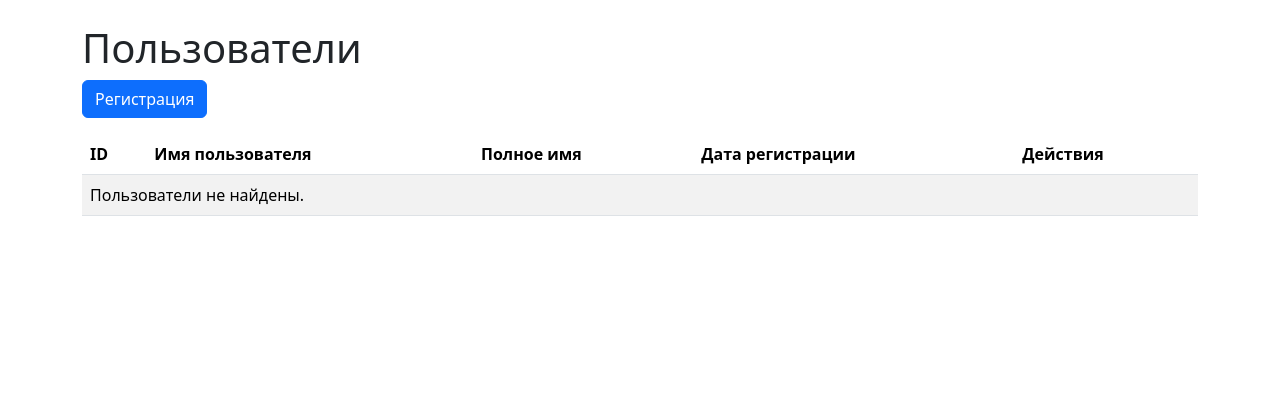
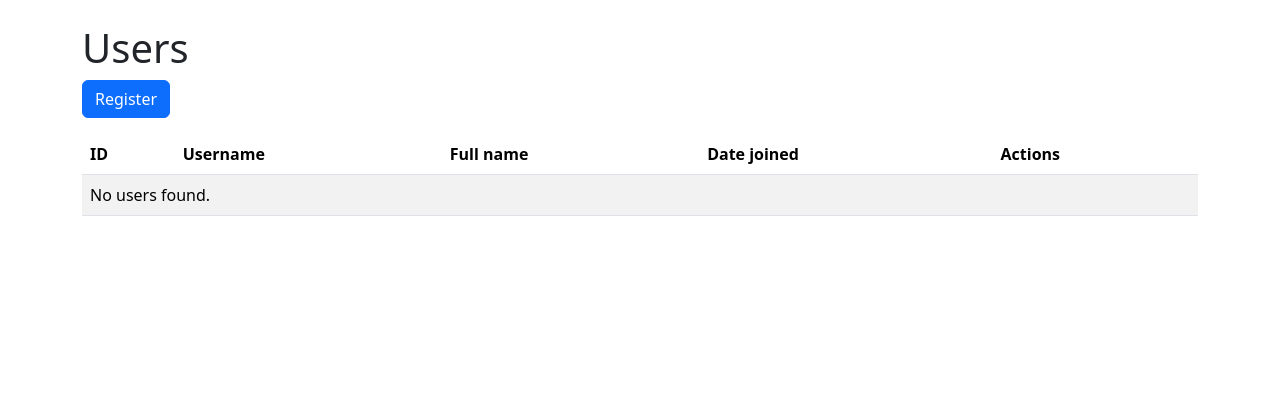
Before and after one commit to Maxcosanostra/python-project-52, a Django app: page /users/ in a window 1280 px wide. Shown: the part 56-460 px from the top of the page. Run offline with Django 5.2, Linux system fonts and the light colour scheme; some libraries are stand-ins or nearby versions.

Commit message:
update user_list.html translations

```diff
--- a/templates/users/user_list.html
+++ b/templates/users/user_list.html
@@ -2,22 +2,22 @@
 {% load i18n %}
 
 {% block title %}
-    {% trans "Пользователи" %}
+    {% trans "Users" %}
 {% endblock %}
 
 {% block content %}
-    <h1>{% trans "Пользователи" %}</h1>
+    <h1>{% trans "Users" %}</h1>
     <a href="{% url 'user_create' %}" class="btn btn-primary mb-3">
-        {% trans "Регистрация" %}
+        {% trans "Register" %}
     </a>
     <table class="table table-striped">
         <thead>
             <tr>
                 <th scope="col">{% trans "ID" %}</th>
-                <th scope="col">{% trans "Имя пользователя" %}</th>
-                <th scope="col">{% trans "Полное имя" %}</th>
-                <th scope="col">{% trans "Дата регистрации" %}</th>
-                <th scope="col">{% trans "Действия" %}</th>
+                <th scope="col">{% trans "Username" %}</th>
+                <th scope="col">{% trans "Full name" %}</th>
+                <th scope="col">{% trans "Date joined" %}</th>
+                <th scope="col">{% trans "Actions" %}</th>
             </tr>
         </thead>
         <tbody>
@@ -30,15 +30,15 @@
                     <td>
                         {% if request.user.pk == user.pk %}
                             <a href="{% url 'user_update' user.pk %}"
-                               class="btn btn-sm btn-secondary">{% trans "Изменить" %}</a>
+                               class="btn btn-sm btn-secondary">{% trans "Edit" %}</a>
                         {% endif %}
                         <a href="{% url 'user_delete' user.pk %}"
-                           class="btn btn-sm btn-danger">{% trans "Удалить" %}</a>
+                           class="btn btn-sm btn-danger">{% trans "Delete" %}</a>
                     </td>
                 </tr>
             {% empty %}
                 <tr>
-                    <td colspan="5">{% trans "Пользователи не найдены." %}</td>
+                    <td colspan="5">{% trans "No users found." %}</td>
                 </tr>
             {% endfor %}
         </tbody>
```
Also changed, not shown: locale/ru/LC_MESSAGES/django.po, 1 other file.
